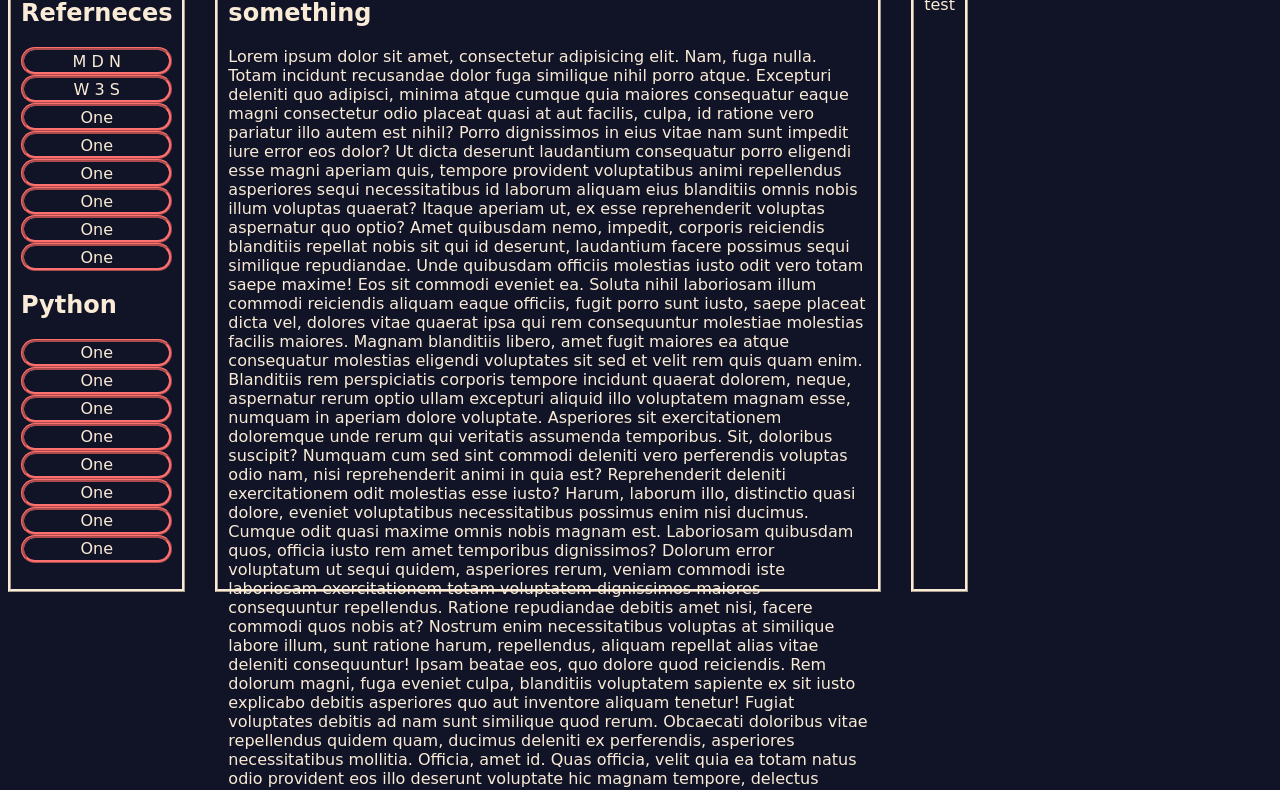
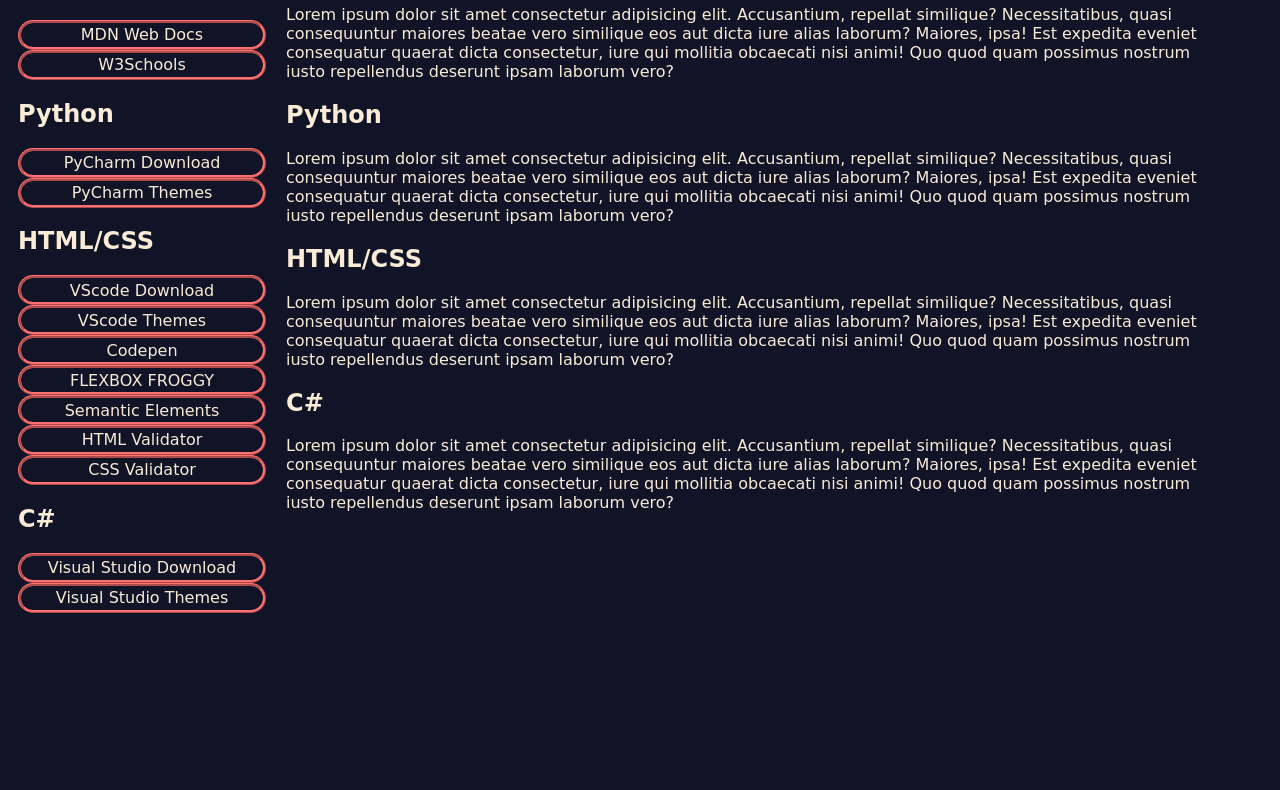
Before and after one commit to NickDimarzo/New-Developer, a plain HTML site: page New_developer/index.html in a window 1280 px wide. Shown: the part 309-1099 px from the top of the page. After the commit the page ends 922 px from the top, so only its background shows below. Drawn offline with Linux system fonts and the light colour scheme; a web font is replaced by a local one.

Commit message:
Updated and added new links

```diff
--- a/New_developer/index.html
+++ b/New_developer/index.html
@@ -26,67 +26,54 @@
     <main>
         <div class="test">
             <div class="div-one">
-                <h2>Referneces</h2>
-                <a class="refrences" href="https://developer.mozilla.org/en-US/">M D N</a>
-                <a class="refrences" href="https://www.w3schools.com/">W 3 S</a>
-                <a class="refrences" href="">One</a>
-                <a class="refrences" href="">One</a>
-                <a class="refrences" href="">One</a>
-                <a class="refrences" href="">One</a>
-                <a class="refrences" href="">One</a>
-                <a class="refrences" href="">One</a>
+                <h2>Syntax Referneces</h2>
+                <a class="refrences" href="https://developer.mozilla.org/en-US/">MDN Web Docs</a>
+                <a class="refrences" href="https://www.w3schools.com/">W3Schools</a>
                 <h2>Python</h2>
-                <a class="refrences" href="">One</a>
-                <a class="refrences" href="">One</a>
-                <a class="refrences" href="">One</a>
-                <a class="refrences" href="">One</a>
-                <a class="refrences" href="">One</a>
-                <a class="refrences" href="">One</a>
-                <a class="refrences" href="">One</a>
-                <a class="refrences" href="">One</a>
+                <a class="refrences" href="https://www.jetbrains.com/pycharm/download/#section=windows">PyCharm
+                    Download</a>
+                <a class="refrences" href="https://plugins.jetbrains.com/search?products=pycharm_ce&tags=Theme">PyCharm
+                    Themes</a>
+                <h2>HTML/CSS</h2>
+                <a class="refrences" href="https://code.visualstudio.com/download">VScode Download</a>
+                <a class="refrences" href="https://vscodethemes.com/https://vscodethemes.com/">VScode Themes</a>
+                <a class="refrences" href="https://codepen.io/pen/">Codepen</a>
+                <a class="refrences" href="https://flexboxfroggy.com/">FLEXBOX FROGGY</a>
+                <a class="refrences" href="https://htmlandcssguidebook.com/html/html5-semantic/">Semantic Elements</a>
+                <a class="refrences" href="https://validator.w3.org/">HTML Validator</a>
+                <a class="refrences" href="https://jigsaw.w3.org/css-validator/">CSS Validator</a>
+                <h2>C#</h2>
+                <a class="refrences" href="https://visualstudio.microsoft.com/downloads/">Visual Studio Download</a>
+                <a class="refrences"
+                    href="https://marketplace.visualstudio.com/search?term=theme&target=VS&category=Tools&vsVersion=&subCategory=All&sortBy=Relevance">Visual
+                    Studio Themes</a>
             </div>
 
             <div class="div-two">
-                <h2>something</h2>
-                <p>Lorem ipsum dolor sit amet, consectetur adipisicing elit. Nam, fuga nulla. Totam incidunt recusandae
-                    dolor fuga similique nihil porro atque. Excepturi deleniti quo adipisci, minima atque cumque quia
-                    maiores consequatur eaque magni consectetur odio placeat quasi at aut facilis, culpa, id ratione
-                    vero pariatur illo autem est nihil? Porro dignissimos in eius vitae nam sunt impedit iure error eos
-                    dolor? Ut dicta deserunt laudantium consequatur porro eligendi esse magni aperiam quis, tempore
-                    provident voluptatibus animi repellendus asperiores sequi necessitatibus id laborum aliquam eius
-                    blanditiis omnis nobis illum voluptas quaerat? Itaque aperiam ut, ex esse reprehenderit voluptas
-                    aspernatur quo optio? Amet quibusdam nemo, impedit, corporis reiciendis blanditiis repellat nobis
-                    sit qui id deserunt, laudantium facere possimus sequi similique repudiandae. Unde quibusdam officiis
-                    molestias iusto odit vero totam saepe maxime! Eos sit commodi eveniet ea. Soluta nihil laboriosam
-                    illum commodi reiciendis aliquam eaque officiis, fugit porro sunt iusto, saepe placeat dicta vel,
-                    dolores vitae quaerat ipsa qui rem consequuntur molestiae molestias facilis maiores. Magnam
-                    blanditiis libero, amet fugit maiores ea atque consequatur molestias eligendi voluptates sit sed et
-                    velit rem quis quam enim. Blanditiis rem perspiciatis corporis tempore incidunt quaerat dolorem,
-                    neque, aspernatur rerum optio ullam excepturi aliquid illo voluptatem magnam esse, numquam in
-                    aperiam dolore voluptate. Asperiores sit exercitationem doloremque unde rerum qui veritatis
-                    assumenda temporibus. Sit, doloribus suscipit? Numquam cum sed sint commodi deleniti vero
-                    perferendis voluptas odio nam, nisi reprehenderit animi in quia est? Reprehenderit deleniti
-                    exercitationem odit molestias esse iusto? Harum, laborum illo, distinctio quasi dolore, eveniet
-                    voluptatibus necessitatibus possimus enim nisi ducimus. Cumque odit quasi maxime omnis nobis magnam
-                    est. Laboriosam quibusdam quos, officia iusto rem amet temporibus dignissimos? Dolorum error
-                    voluptatum ut sequi quidem, asperiores rerum, veniam commodi iste laboriosam exercitationem totam
-                    voluptatem dignissimos maiores consequuntur repellendus. Ratione repudiandae debitis amet nisi,
-                    facere commodi quos nobis at? Nostrum enim necessitatibus voluptas at similique labore illum, sunt
-                    ratione harum, repellendus, aliquam repellat alias vitae deleniti consequuntur! Ipsam beatae eos,
-                    quo dolore quod reiciendis. Rem dolorum magni, fuga eveniet culpa, blanditiis voluptatem sapiente ex
-                    sit iusto explicabo debitis asperiores quo aut inventore aliquam tenetur! Fugiat voluptates debitis
-                    ad nam sunt similique quod rerum. Obcaecati doloribus vitae repellendus quidem quam, ducimus
-                    deleniti ex perferendis, asperiores necessitatibus mollitia. Officia, amet id. Quas officia, velit
-                    quia ea totam natus odio provident eos illo deserunt voluptate hic magnam tempore, delectus
-                    mollitia, similique incidunt nobis eum repellat deleniti! Ratione fugit impedit dolore. Nesciunt
-                    nobis sit cum quod eius saepe laborum culpa doloribus temporibus sed! Reprehenderit ipsam saepe
-                    vitae quisquam neque ea qui veniam impedit ducimus dolor aspernatur minus tenetur asperiores esse
-                    pariatur, adipisci aliquam eveniet? Molestiae accusamus commodi dolorem officiis accusantium
-                    molestias, ipsa esse sit quo iusto, tenetur cupiditate non tempora voluptas incidunt consequatur
-                    sint blanditiis eligendi ab! Officia incidunt a natus error quos dicta laboriosam temporibus
-                    necessitatibus accusamus saepe quae modi laborum omnis quia, quis alias harum odit! Esse eius ipsum
-                    eos tempore dolorem ipsam, suscipit delectus molestias porro maiores aliquid provident, iusto
-                    similique illo animi pariatur culpa vitae nam. Porro, excepturi?</p>
+                <h1>Getting Started</h1>
+                <p>Lorem ipsum dolor sit amet consectetur adipisicing elit. Accusantium, repellat similique?
+                    Necessitatibus, quasi consequuntur maiores beatae vero similique eos aut dicta iure alias laborum?
+                    Maiores, ipsa! Est expedita eveniet consequatur quaerat dicta consectetur, iure qui mollitia
+                    obcaecati nisi animi! Quo quod quam possimus nostrum iusto repellendus deserunt ipsam laborum vero?
+                </p>
+                <h2>Python</h2>
+                <p>Lorem ipsum dolor sit amet consectetur adipisicing elit. Accusantium, repellat similique?
+                    Necessitatibus, quasi consequuntur maiores beatae vero similique eos aut dicta iure alias laborum?
+                    Maiores, ipsa! Est expedita eveniet consequatur quaerat dicta consectetur, iure qui mollitia
+                    obcaecati nisi animi! Quo quod quam possimus nostrum iusto repellendus deserunt ipsam laborum vero?
+                </p>
+                <h2>HTML/CSS</h2>
+                <p>Lorem ipsum dolor sit amet consectetur adipisicing elit. Accusantium, repellat similique?
+                    Necessitatibus, quasi consequuntur maiores beatae vero similique eos aut dicta iure alias laborum?
+                    Maiores, ipsa! Est expedita eveniet consequatur quaerat dicta consectetur, iure qui mollitia
+                    obcaecati nisi animi! Quo quod quam possimus nostrum iusto repellendus deserunt ipsam laborum vero?
+                </p>
+                <h2>C#</h2>
+                <p>Lorem ipsum dolor sit amet consectetur adipisicing elit. Accusantium, repellat similique?
+                    Necessitatibus, quasi consequuntur maiores beatae vero similique eos aut dicta iure alias laborum?
+                    Maiores, ipsa! Est expedita eveniet consequatur quaerat dicta consectetur, iure qui mollitia
+                    obcaecati nisi animi! Quo quod quam possimus nostrum iusto repellendus deserunt ipsam laborum vero?
+                </p>
             </div>
             <div class="div-three">
                 <p>test</p>
--- a/New_developer/styles/styles.css
+++ b/New_developer/styles/styles.css
@@ -2,7 +2,17 @@ body {
     background-color: #101426;
     font-family: 'Germania One', cursive;
     color: antiquewhite;
-    width: 75vw;
+    width: 100vw;
+    display: flex;
+    flex-direction: column;
+
+
+}
+
+main {
+    display: flex;
+    justify-content: center;
+
 
 }
 
@@ -45,14 +55,14 @@ header {
     display: flex;
     flex-direction: row;
     justify-content: space-between;
-    width: 75vw;
+    width: 100vw;
 }
 
 .div-one {
     width: auto;
     height: 75vh;
-    border-color: antiquewhite;
-    border-style: ridge;
+    /* border-color: antiquewhite; */
+    /* border-style: ridge; */
     padding: 10px;
     display: flex;
     flex-direction: column;
@@ -75,10 +85,10 @@ a{
 
 
 .div-two {
-    width: 50vw;
+    width: 75vw;
     height: 75vh;
-    border-color: antiquewhite;
-    border-style: ridge;
+    /* border-color: antiquewhite; */
+    /* border-style: ridge; */
     padding: 10px;
 }
 
@@ -86,7 +96,8 @@ a{
 .div-three {
     width:auto;
     height: 75vh;
-    border-color: antiquewhite;
-    border-style: ridge;
+    /* border-color: antiquewhite; */
+    /* border-style: ridge; */
     padding: 10px;
+
 }
```
